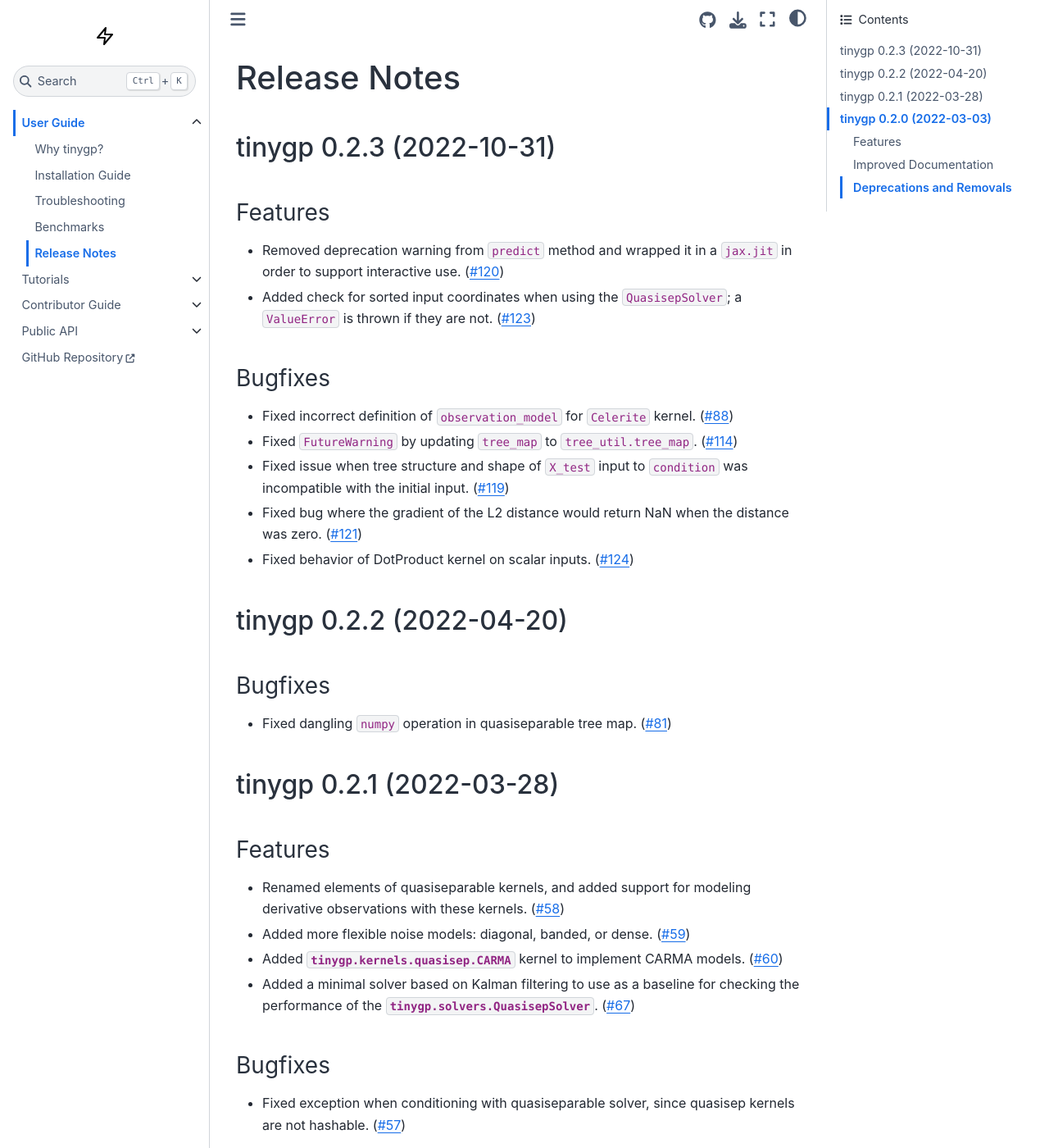
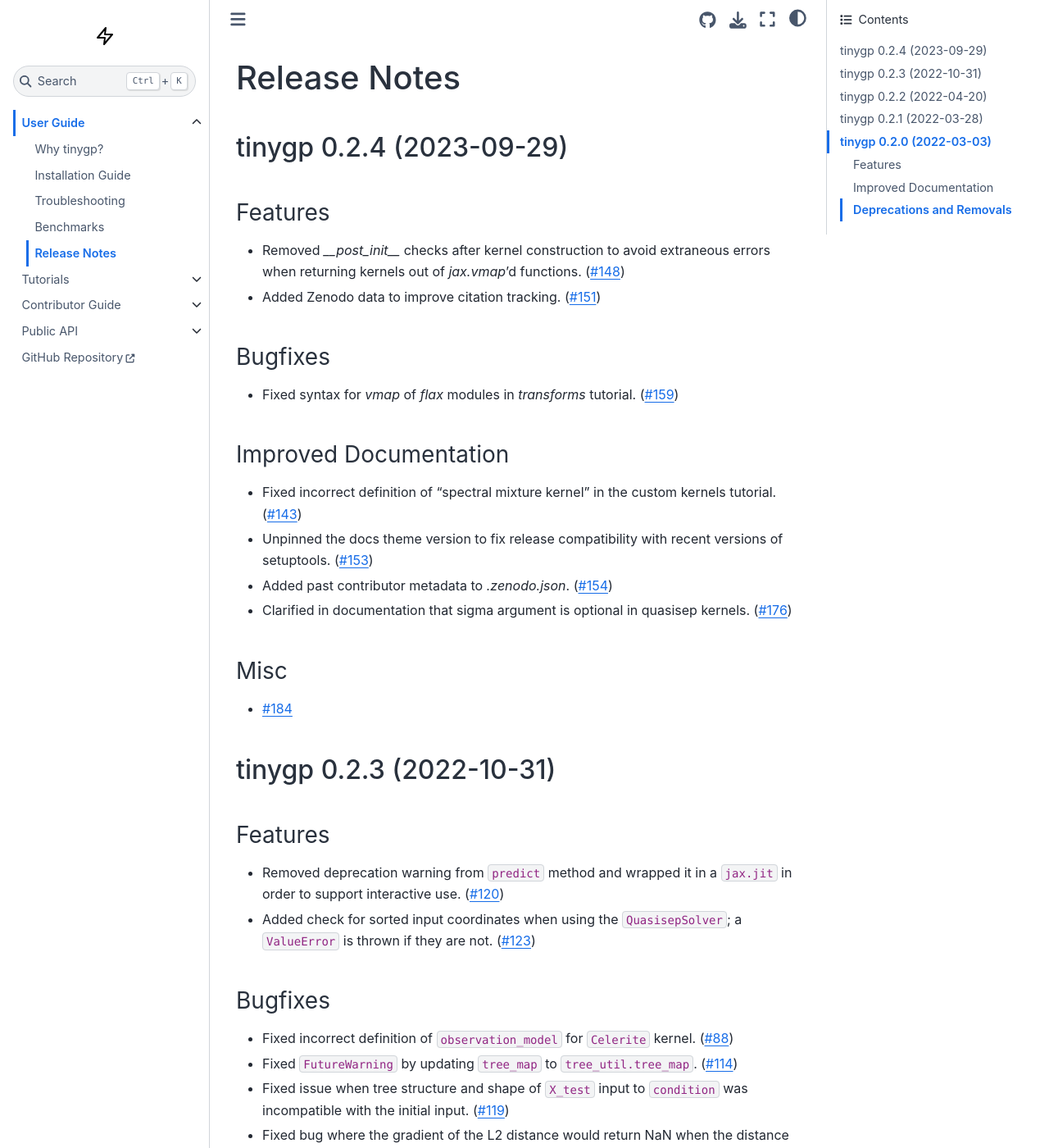
Before and after one commit to dfm/tinygp, a Sphinx documentation site: the page built from docs/news.rst, in a window 1280 px wide and 1400 px high. Shown: the whole window at 82% size. Built offline with Sphinx 7.4.7 and the Sphinx Book theme 1.1.4, drawn with Linux system fonts in a browser that asks for light colours; the version number could not be read and is left out.

Commit message:
update changelog

```diff
--- a/docs/news.rst
+++ b/docs/news.rst
@@ -4,6 +4,39 @@ Release Notes
 =============
 
 .. towncrier release notes start
+
+tinygp 0.2.4 (2023-09-29)
+-------------------------
+
+Features
+~~~~~~~~
+
+- Removed `__post_init__` checks after kernel construction to avoid extraneous errors when returning kernels out of `jax.vmap`'d functions. (`#148 <https://github.com/dfm/tinygp/issues/148>`_)
+- Added Zenodo data to improve citation tracking. (`#151 <https://github.com/dfm/tinygp/issues/151>`_)
+
+
+Bugfixes
+~~~~~~~~
+
+- Fixed syntax for `vmap` of `flax` modules in `transforms` tutorial. (`#159 <https://github.com/dfm/tinygp/issues/159>`_)
+
+
+Improved Documentation
+~~~~~~~~~~~~~~~~~~~~~~
+
+- Fixed incorrect definition of "spectral mixture kernel" in the custom kernels
+  tutorial. (`#143 <https://github.com/dfm/tinygp/issues/143>`_)
+- Unpinned the docs theme version to fix release compatibility with recent
+  versions of setuptools. (`#153 <https://github.com/dfm/tinygp/issues/153>`_)
+- Added past contributor metadata to `.zenodo.json`. (`#154 <https://github.com/dfm/tinygp/issues/154>`_)
+- Clarified in documentation that sigma argument is optional in quasisep kernels. (`#176 <https://github.com/dfm/tinygp/issues/176>`_)
+
+
+Misc
+~~~~
+
+- `#184 <https://github.com/dfm/tinygp/issues/184>`_
+
 
 tinygp 0.2.3 (2022-10-31)
 -------------------------
```
Also changed, not shown: 8 other files.
